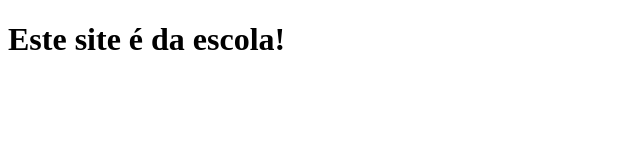
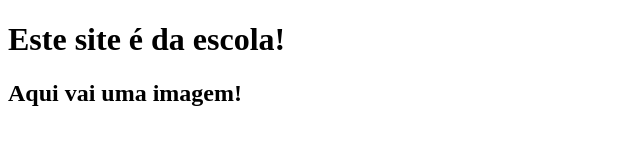
Before and after one commit to thizardo/siteescola, a plain HTML site: page index.html in a window 1280 px wide. Shown: the whole page, without its empty margins (0-640 px from the left). Drawn offline with Linux system fonts and the light colour scheme.

Commit message:
Update index.html

```diff
--- a/index.html
+++ b/index.html
@@ -8,6 +8,7 @@
 </head>
 <body>
     <H1>Este site é da escola!</H1>
+    <h2>Aqui vai uma imagem!</h2>
 
 </body>
 </html>
```
